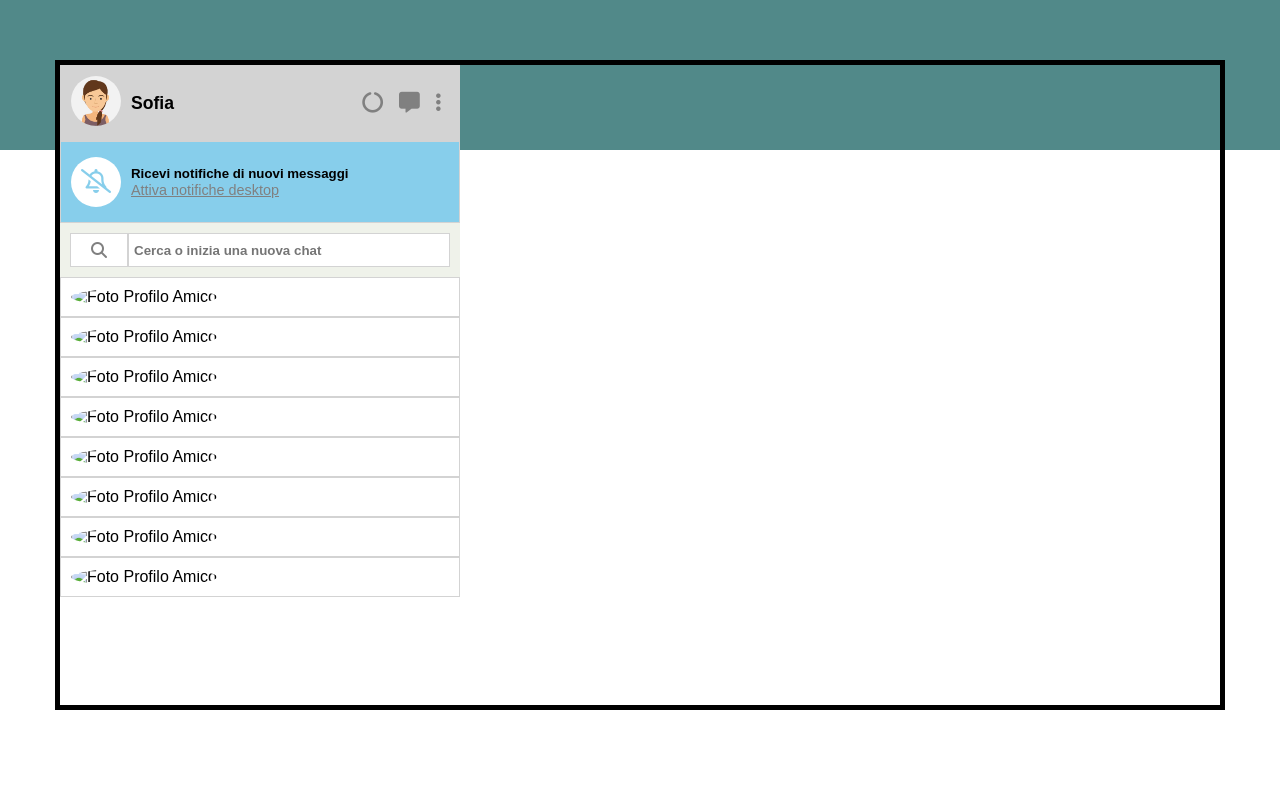
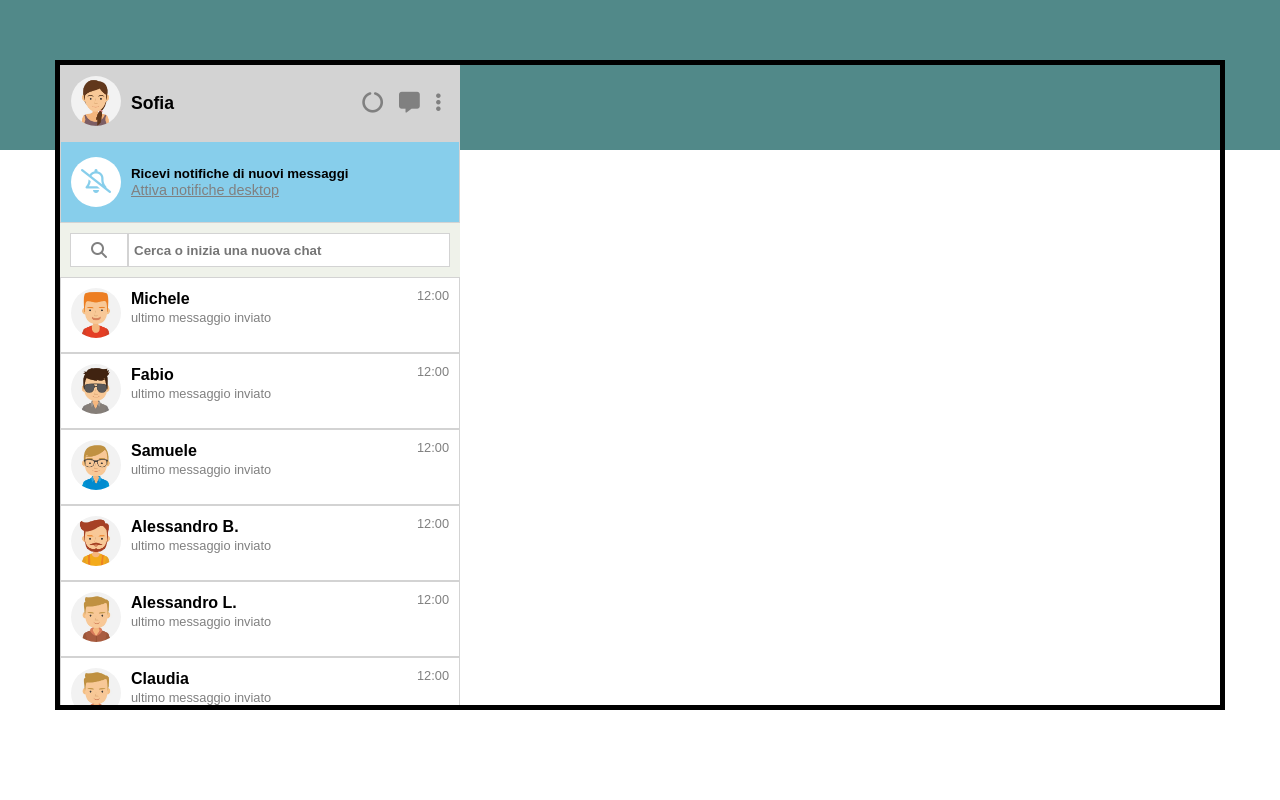
Before and after one commit to Massimiliano214/vue-boolzapp, a plain HTML site: page index.html in a window 1280 px wide. Drawn offline with nearby package versions, Linux system fonts and the light colour scheme.

Commit message:
compleated a side

```diff
--- a/css/style.css
+++ b/css/style.css
@@ -38,6 +38,7 @@ body {
 
 .containerSideSmaller {
     padding: 10px;
+    display: flex;
     max-width: 400px;
     border: 1px solid lightgray;
 }
@@ -127,3 +128,23 @@ body {
     overflow-x: hidden;
     max-width: 400px;
 }
+
+.stats {
+    padding-left: 10px;
+    padding-top: 2px;
+    position: relative;
+    width: 100%;
+}
+
+.lastMessage {
+    font-size: 0.8rem;
+    color: gray;
+}
+
+.hoursMessage {
+    font-size: 0.8rem;
+    color: gray;
+    position: absolute;
+    top: 0;
+    right: 0;
+}
--- a/index.html
+++ b/index.html
@@ -51,6 +51,12 @@
                                 <div class="image">
                                     <img class="profilePhoto" :src="contacts[index].avatar" alt="Foto Profilo Amico">
                                 </div>
+
+                                <div class="stats">
+                                    <h4 class="chatterName">{{contacts[index].name}}</h4>
+                                    <span class="lastMessage">ultimo messaggio inviato</span>
+                                    <span class="hoursMessage">12:00</span>
+                                </div>
                             </div>
                         </div>
 
--- a/js/main.js
+++ b/js/main.js
@@ -6,7 +6,7 @@ createApp({
         contacts: [
             {
             name: 'Michele',
-            avatar: './img/avatar_1.png',
+            avatar: './img/avatar_1.jpg',
             visible: true,
             messages: [
             {
@@ -28,7 +28,7 @@ createApp({
             },
             {
             name: 'Fabio',
-            avatar: "./img/avatar_2.png",
+            avatar: "./img/avatar_2.jpg",
             visible: true,
             messages: [
             {
@@ -50,7 +50,7 @@ createApp({
             },
             {
             name: 'Samuele',
-            avatar: "./img/avatar_3.png",
+            avatar: "./img/avatar_3.jpg",
             visible: true,
             messages: [
             {
@@ -72,7 +72,7 @@ createApp({
             },
             {
             name: 'Alessandro B.',
-            avatar: "./img/avatar_4.png",
+            avatar: "./img/avatar_4.jpg",
             visible: true,
             messages: [
             {
@@ -89,7 +89,7 @@ createApp({
             },
             {
             name: 'Alessandro L.',
-            avatar: "./img/avatar_5.png",
+            avatar: "./img/avatar_5.jpg",
             visible: true,
             messages: [
             {
@@ -106,7 +106,7 @@ createApp({
             },
             {
             name: 'Claudia',
-            avatar: "./img/avatar_5.png",
+            avatar: "./img/avatar_5.jpg",
             visible: true,
             messages: [
             {
@@ -128,7 +128,7 @@ createApp({
             },
             {
             name: 'Federico',
-            avatar: "./img/avatar_7.png",
+            avatar: "./img/avatar_7.jpg",
             visible: true,
             messages: [
             {
@@ -145,7 +145,7 @@ createApp({
             },
             {
             name: 'Davide',
-            avatar: "./img/avatar_8.png",
+            avatar: "./img/avatar_8.jpg",
             visible: true,
             messages: [
             {
```
